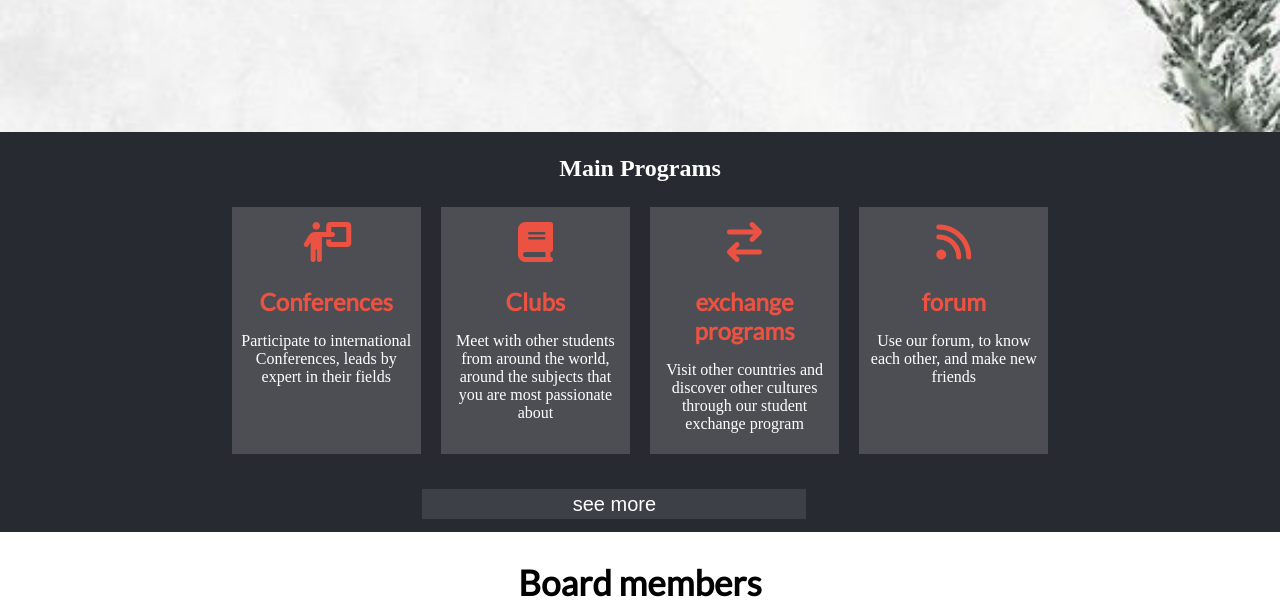
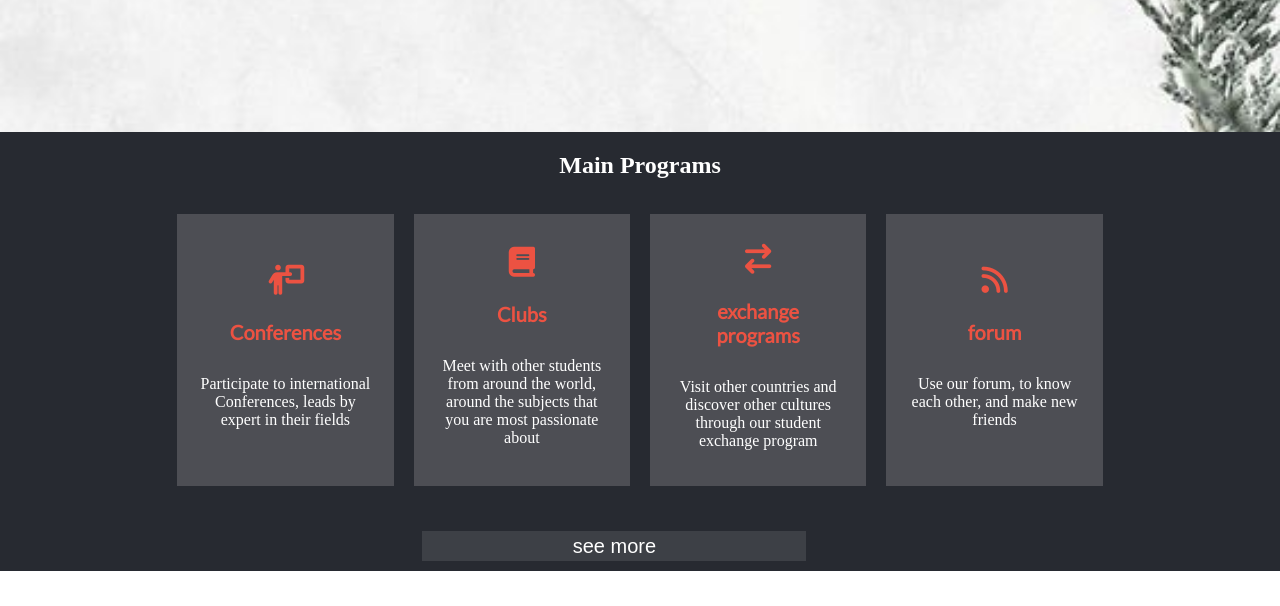
Before and after one commit to Khanetmoi/CapstoneProject, a plain HTML site: page index.html in a window 1280 px wide. Shown: the part 700-1306 px from the top of the page. Drawn offline with Linux system fonts and the light colour scheme; a web font is replaced by a local one.

Commit message:
correcting the errors pointed by the reviewer

```diff
--- a/Css/style.css
+++ b/Css/style.css
@@ -521,21 +521,56 @@ footer {
 
   /* Programs */
 
-  #programs {
+  /* #programs {
     height: 50vh;
-  }
+  } */
 
   .programs-flex {
     display: flex;
     justify-content: center;
+    margin: 10px;
+    padding: 0;
   }
 
   #programs .program {
     margin: 5px 10px;
     width: 14%;
-    display: block;
-    padding: 5px;
+    display: flex;
+    flex-direction: column;
+    justify-content: center;
+    align-items: center;
+    padding: 20px;
     text-align: center;
+  }
+
+  #programs .program:hover {
+    border: 2px solid white;
+  }
+
+  #aboutCT h2 {
+    font-family: 'Lato', sans-serif;
+    text-align: center;
+    margin: 50px 10%;
+    font-size: 30px;
+  }
+
+  #AboutSX h2 {
+    font-family: 'Lato', sans-serif;
+    text-align: center;
+    margin: 50px 10%;
+    font-size: 30px;
+  }
+
+  #programs .program h2 {
+    font-family: 'Lato', sans-serif;
+    text-align: center;
+    color: #ec5242;
+    margin: 15px;
+    font-size: 20px;
+  }
+
+  #programs .program i {
+    font-size: 30px;
   }
 
   #programs .remove {
@@ -610,13 +645,6 @@ footer {
     text-align: center;
   }
 
-  #aboutCT h2 {
-    font-family: 'Lato', sans-serif;
-    text-align: center;
-    margin: 50px 10%;
-    font-size: 30px;
-  }
-
   #aboutCT p {
     margin: 20px 20%;
   }
@@ -632,13 +660,6 @@ footer {
 
   /* Sx */
 
-  #AboutSX h2 {
-    font-family: 'Lato', sans-serif;
-    text-align: center;
-    margin: 50px 10%;
-    font-size: 30px;
-  }
-
   #AboutSX p {
     text-align: center;
     margin: 50px 10%;
--- a/index.html
+++ b/index.html
@@ -58,45 +58,45 @@
     <section id="programs">
         <h2 class="section-title">Main Programs</h2>
 
-        <div class="programs-flex">
-        <div class="program first">
+        <ul class="programs-flex">
+        <li class="program first">
             <i class="fa-solid fa-person-chalkboard"></i>
             <h2>Conferences</h2>
             <p> Participate to international Conferences, leads by expert in their fields
             </p>
-        </div>
-        <div class="program second">
+        </li>
+        <li class="program second">
             <i class="fa-solid fa-book"></i>
             <h2>Clubs</h2>
             <p> Meet with other students from around the world, around the subjects that
                 you are most passionate about
             </p>
-        </div>
-        <div class="program third">
+        </li>
+        <li class="program third">
             <i class="fa-solid fa-arrow-right-arrow-left"></i>
             <h2>exchange programs</h2>
             <p> Visit other countries and discover other cultures through our student exchange program
             </p>
-        </div>
-        <div class="program fourth ">
+        </li>
+        <li class="program fourth ">
             <i class="fa-solid fa-rss"></i>
             <h2>forum</h2>
             <p> Use our forum, to know each other, and make new friends
             </p>
-        </div>
-        <div class="program fifth remove">
+        </li>
+        <li class="program fifth remove">
             <i class="fa-solid fa-award"></i>
             <h2>Workshop</h2>
             <p> Participate in activities with other Global students
             </p>
-        </div>
-        <div class="program sixth remove">
+        </li>
+        <li class="program sixth remove">
             <i class="fa-solid fa-ranking-star"></i>
             <h2>Contest</h2>
             <p> Participate in different contest and judge your level with students from around the globe
             </p>
-        </div>
-        </div>
+        </li>
+    </ul>
         <button class="mobile">Join Global student Network</button>
         <button class="Desktop" id="mores">see more</button>
     </section>
--- a/javascript/about.js
+++ b/javascript/about.js
@@ -2,6 +2,5 @@ const shamburger = document.querySelector('.shamburger');
 const navlist2 = document.querySelector('#navList2');
 
 shamburger.addEventListener('click', () => {
-  console.log('clicked');
   navlist2.classList.toggle('disappears');
 });
```
